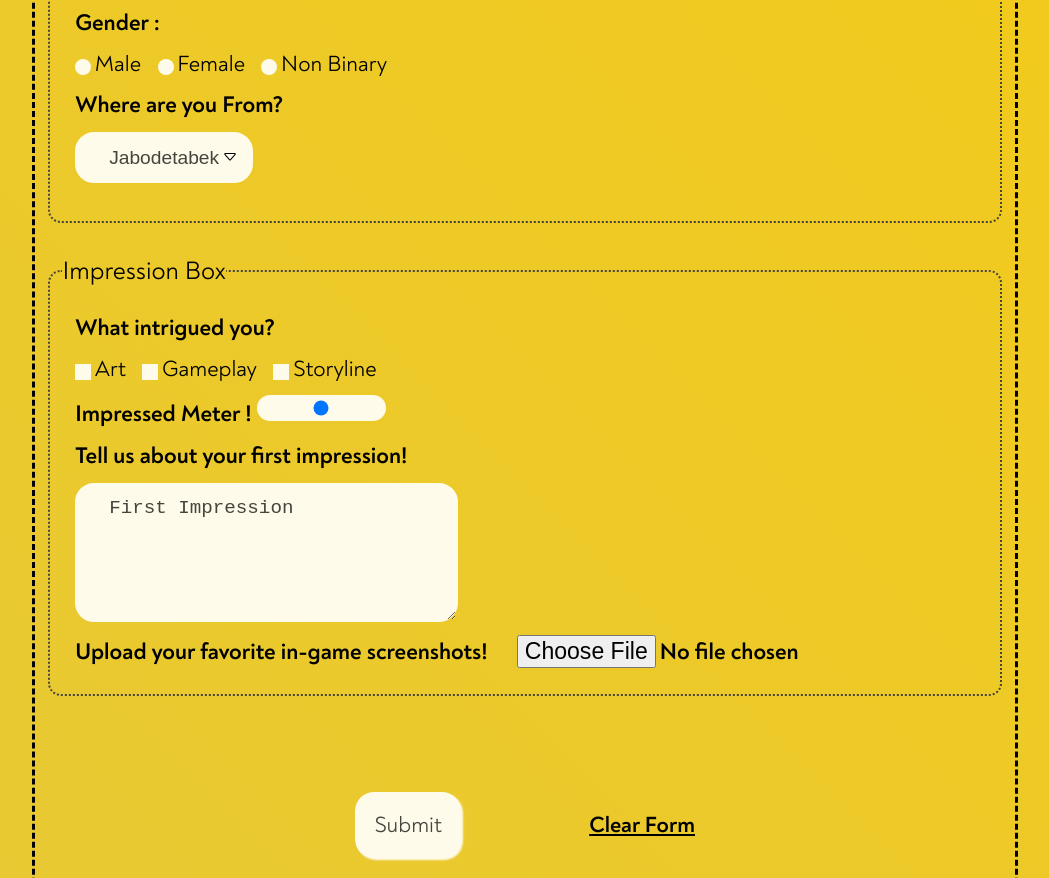
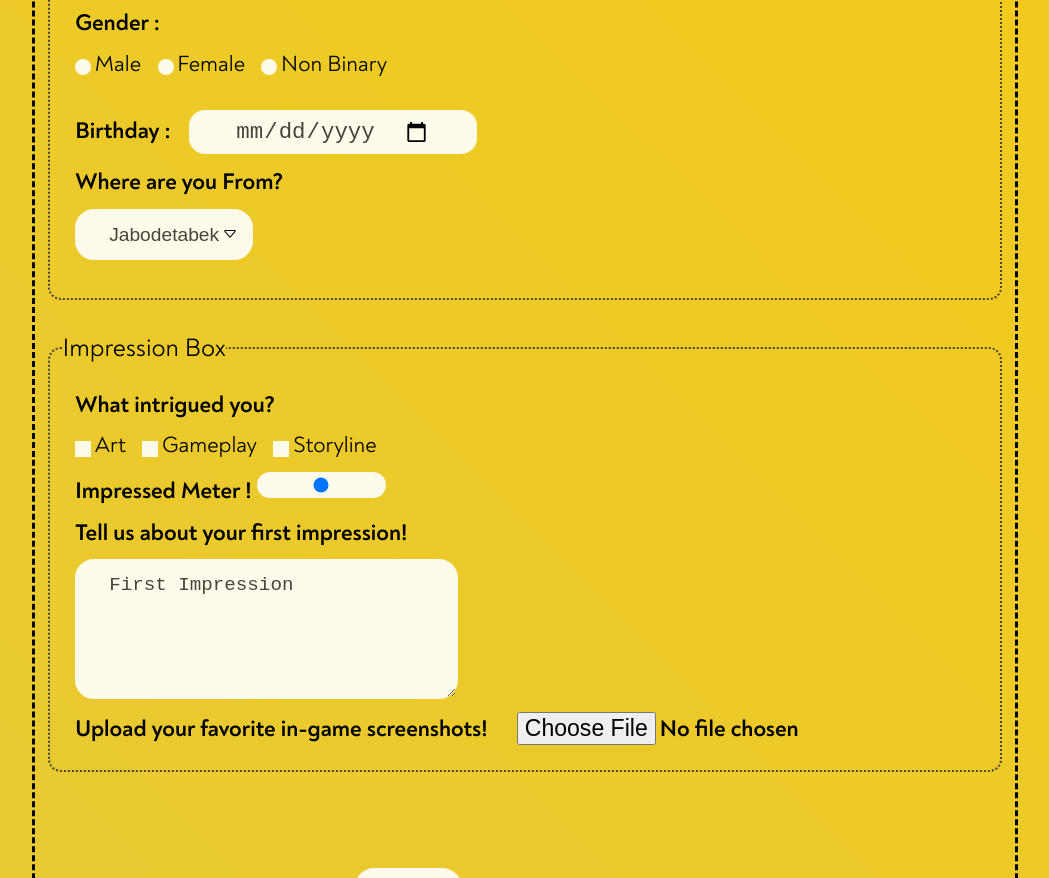
Before and after one commit to RevoU-FSSE-2/week-3-SherinOlivia, a plain HTML site: page index.html in a window 1280 px wide. Shown: the part 3551-4429 px from the top of the page, without its empty margins (115-1164 px from the left). Drawn offline with Linux system fonts and the light colour scheme.

Commit message:
inserted input date

```diff
--- a/index.html
+++ b/index.html
@@ -224,6 +224,11 @@
                         id="Non Binary" value="Non Binary"/>
                         <label for="Non Binary"  class="form-child">Non Binary</label>
 
+                    <div>
+                    <label for="birthday" class="form-space">Birthday : </label>
+                    <input type="date" id="birthday" name="visitor's birthday" required/>
+                    </div>
+
                     <p class="form-space"><label for="domisili">Where are you From?</label></p>
                         <select id="domisili">
                           <option value="jabodetabek">Jabodetabek</option>
--- a/style.css
+++ b/style.css
@@ -545,8 +545,17 @@ input[type="text"], input[type="email"], select, textarea {
     font-size: 3.5vw;
 }
 
-input[type="text"], input[type="email"], select, textarea :focus {
+input[type="text"], input[type="email"], input[type="date"], select, textarea :focus {
     box-shadow: 2px var(--primary-dark);
+}
+
+input[type="date"] {
+    border: 2px solid var(--primary-light);
+    background-color: var(--primary-light);
+    border-radius: 1.25vw;
+    padding: 0.5vw 3.5vw;
+    font-size: 1.75vw;
+    margin-top: 2.5vw;
 }
 
 select {
@@ -595,7 +604,7 @@ input[type="range"]:hover {
     opacity: 0.9;
 }
 
-::placeholder, select {
+::placeholder, input[type="date"], select {
     color: var(--primary-text-color);
 }
 
```
